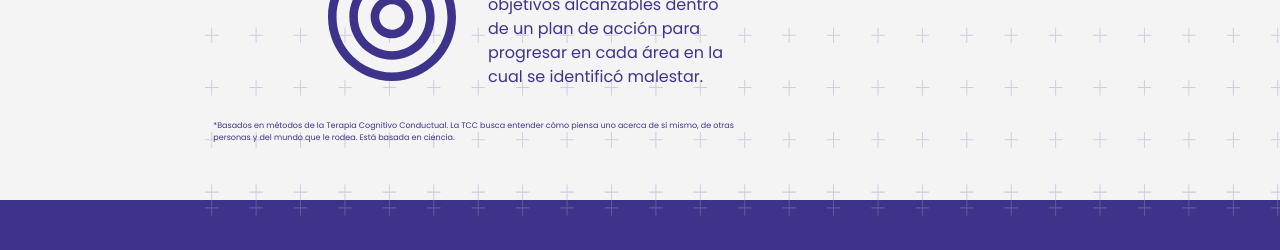
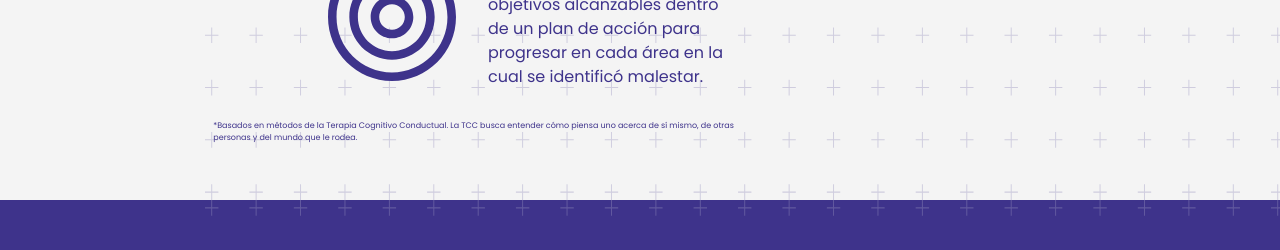
Before and after one commit to Joaco-gavernet/panda-front, a Next.js app: page / in a window 1280 px wide. Shown: the part 2200-2450 px from the top of the page. Built offline with nearby package versions, Linux system fonts and the light colour scheme.

Commit message:
update: text--basada en ciencia--

```diff
--- a/components/Como.js
+++ b/components/Como.js
@@ -2,7 +2,7 @@ import Section from "./Section";
 
 const queryComo = {
   title: './media/como.svg',
-  source: '*Basados en métodos de la Terapia Cognitivo Conductual. La TCC busca entender cómo piensa uno acerca de sí mismo, de otras personas y del mundo que le rodea. Está basada en ciencia.',
+  source: '*Basados en métodos de la Terapia Cognitivo Conductual. La TCC busca entender cómo piensa uno acerca de sí mismo, de otras personas y del mundo que le rodea.',
   id: 'how',
   listData: [
     {
```
